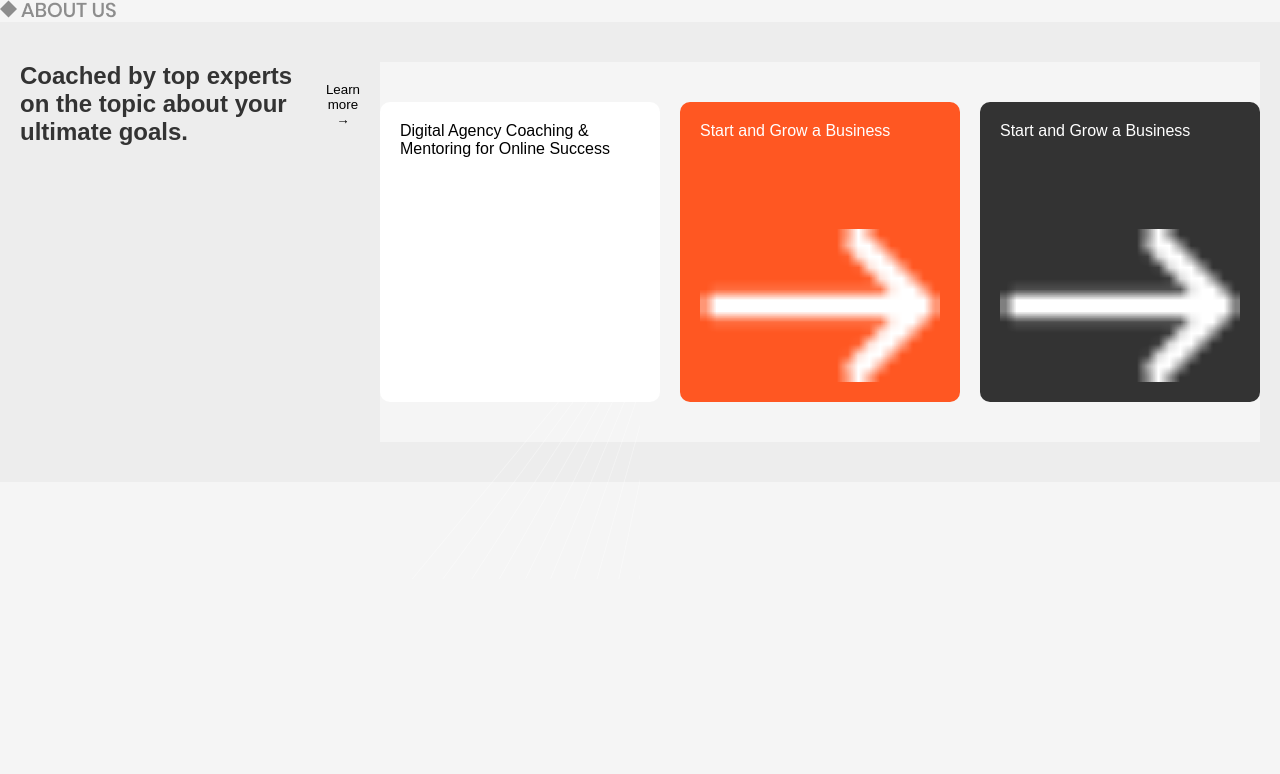
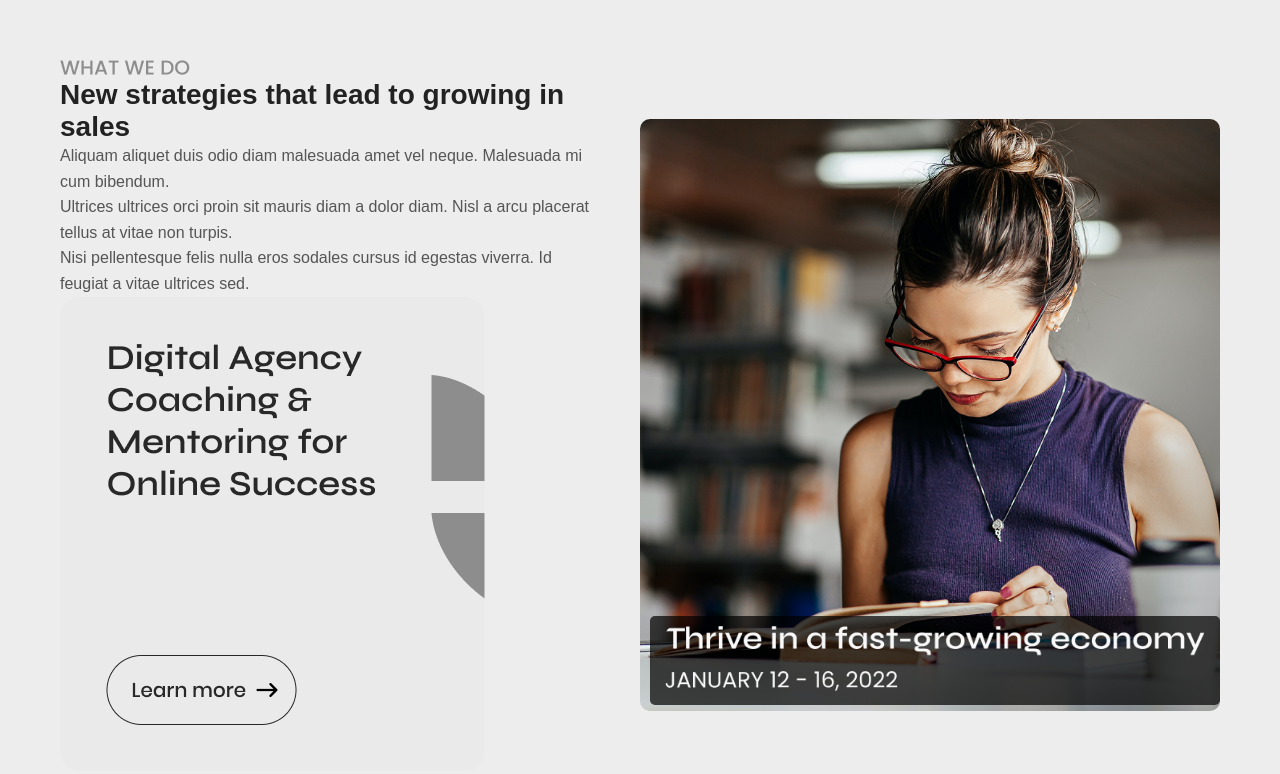
Before and after one commit to rruyyaa/eskool, a plain HTML site: page index.html in a window 1280 px wide. Drawn offline with Linux system fonts and the light colour scheme.

Commit message:
What we do oluşturuldu

```diff
--- a/index.html
+++ b/index.html
@@ -10,39 +10,35 @@
     <link href="https://fonts.googleapis.com/css2?family=Inter:ital,opsz,wght@0,14..32,100..900;1,14..32,100..900&family=Lato:ital,wght@0,100;0,300;0,400;0,700;0,900;1,100;1,300;1,400;1,700;1,900&display=swap" rel="stylesheet">
 </head>
 <body>
+    <section class="what-we-do">
+        <div class="text-content">
+            <img src="assets/WHAT WE DO.png"/>
 
 
-            <title>About Us Section</title>
-            <img src="assets/Rectangle 46 (1).png"/>
-            <img src="assets/ABOUT US.png"/>
+            <h2>New strategies that lead to growing in sales</h2>
 
+            <p>Aliquam aliquet duis odio diam malesuada amet vel neque. Malesuada mi cum bibendum.</p>
+            <p>Ultrices ultrices orci proin sit mauris diam a dolor diam. Nisl a arcu placerat tellus at vitae non turpis.</p>
+            <p>Nisi pellentesque felis nulla eros sodales cursus id egestas viverra. Id feugiat a vitae ultrices sed.</p>
 
-            <section class="about-us">
-                <h2>Coached by top experts on the topic about your ultimate goals.</h2>
-                <button class="learn-more">Learn more →</button>
+            <img src="assets/Frame 69 (1).png"/>
+        </div>
 
-                <div class="cards">
-                    <div class="card card-1">
-                        <p>Digital Agency Coaching & Mentoring for Online Success</p>
-                       <img src="assets/Group 84.png"/>
-                       <img src="assets/Frame.png"/>
-                    </div>
-                    <div class="card card-2">
-                        <p>Start and Grow a Business</p>
-                        <img src="assets/Group 84.png"/>
-                    </div>
-                    <div class="card card-3">
-                        <p>Start and Grow a Business</p>
-                        <img src="assets/Group 84.png"/>
-                    </div>
-                </div>
-            </section>
+        <div class="image-content">
+            <img src="assets/imagee.png" />
+            <div class="overlay-image">
+                <img src="assets/tarih.png">
+
+            </div>
+        </div>
+    </section>
+
 
         </body>
         </html>
 
         </div>
-    </section>
+
 
 
 
--- a/styles/style.css
+++ b/styles/style.css
@@ -11,72 +11,77 @@ body {
     padding: 0;
     background-color: #f5f5f5;
 }
-.about-us {
-    padding: 40px 20px;
+.what-we-do {
+    display: flex;
+    align-items: center;
+    justify-content: space-between;
+    padding: 60px;
     background: #EDEDED;
-    background-image: url('assets/ABOUT US.png');
-    display:flex;
+}
 
+.text-content {
+    width: 50%;
+    padding-right: 40px;
+}
+
+.section-tag {
+    font-size: 14px;
+    text-transform: uppercase;
+    color: gray;
+    letter-spacing: 1px;
 }
 
 h2 {
-    font-size: 24px;
-    color: #333;
-    display: flex;
+    font-size: 28px;
+    color: #222;
+}
+
+p {
+    font-size: 16px;
+    color: #555;
+    line-height: 1.6;
 }
 
 .learn-more {
     background: transparent;
-    border :0cap solid black;
+    border: 1px solid black;
     padding: 10px 20px;
     cursor: pointer;
-    margin-top: 10px;
-    display:flex;
+    margin-top: 20px;
 }
 
-.cards {
-    display: flex;
-    justify-content: center;
-    gap: 20px;
-    padding: 40px 0;
-    background-color: #f5f5f5;
+.image-content {
+    width: 50%;
+    position: relative;
 }
 
-.card {
-    width: 280px;
-    height: 300px;
+.image-content img {
+    width: 100%;
     border-radius: 10px;
-    color: black;
-    padding: 20px;
-    display: flex;
-    flex-direction: column;
-    justify-content: space-between;
-    background-size: cover;
-    background-position: center;
 }
 
-.card-1 {
-    background-image: url('assets/Group 84.png');
-    background-color: white;
+.overlay-image {
+    position: absolute;
+    bottom: 10px;
+    left: 10px;
+    background: rgba(0, 0, 0, 0.7);
+    color: white;
+    padding: 10px 15px;
+    border-radius: 5px;
 }
 
-.card-2 {
-    background-image: url('assets/Group 84.png');
-    background-color: #FF5722;
-    color: white;
-
-}
-
-.card-3 {
-    background-image: url('assets/Group 84.png');
-    background-color: #333;
-    color: white;
-}
 
 /* Responsive */
 @media (max-width: 768px) {
-    .cards {
+    .what-we-do {
         flex-direction: column;
-        align-items: center;
+        text-align: center;
+    }
+    .text-content {
+        width: 100%;
+        padding-right: 0;
+    }
+    .image-content {
+        width: 100%;
     }
 }
```
Also changed, not shown: assets/01.png (added), assets/02.png (added), assets/03.png (added), assets/WHAT WE DO.png (added), assets/imagee.png (added), assets/tarih.png (added).
